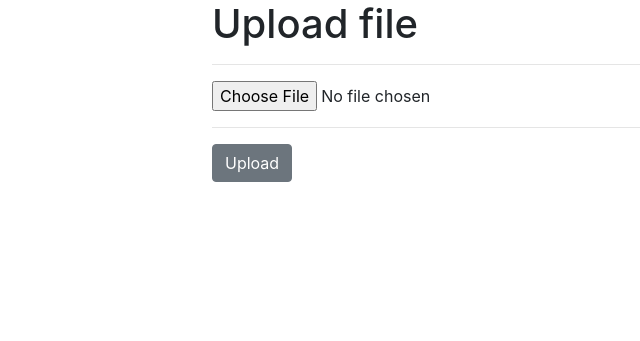
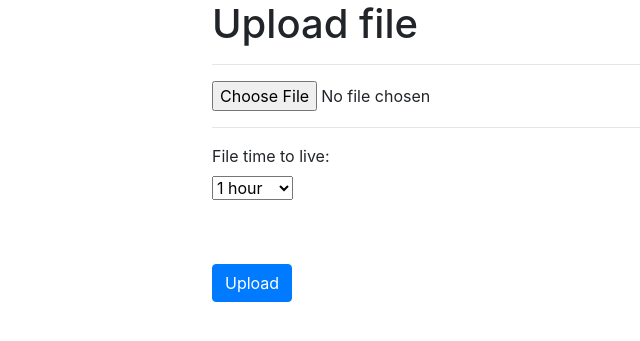
Before and after one commit to FedorYatsenko/nexua, a Django app: page /Site/upload/ in a window 1280 px wide. Shown: the part 62-403 px from the top of the page, without its empty margins (158-798 px from the left). Run offline with Django 3.2, Linux system fonts and the light colour scheme; the visitor is signed in with stand-in values (Sample User, id 1); some libraries are stand-ins or nearby versions.

Commit message:
adding ttl (upload file)

```diff
--- a/Site/models.py
+++ b/Site/models.py
@@ -51,7 +51,7 @@ class File(models.Model):
     file_itself = models.FileField()
 
     def __str__(self):
-        return 'id: %s  name: %s date: %s type: %s size: %s user: %s' % (self.id, self.file_name, self.upload_date, self.file_type, self.size, self.user.__str__())
+        return 'id: %s  name: %s date: %s type: %s size: %s user: %s ttl: %s' % (self.id, self.file_name, self.upload_date, self.file_type, self.size, self.user.__str__(), self.time_to_live)
 
     def get_absolute_url(self):
         return reverse('file-detail', args=[str(self.id)])
--- a/Site/templates/userpage/upload.html
+++ b/Site/templates/userpage/upload.html
@@ -22,8 +22,24 @@
 
                  <hr>
 
+                <label>File time to live: </label>
+
+                {% csrf_token %}
+                 <div class="form-group">
+                     <select name="ttl">
+                         <option value="hour">1 hour</option>
+                         <option value="day">1 day</option>
+                         <option value="week">1 week</option>
+                         <option value="month">1 month</option>
+                         <option value="year">1 year</option>
+                     </select>
+                 </div>
+
+                <br />
+                <br />
+
                 <div>
-                    <button type="submit" class="btn btn-secondary">Upload</button>
+                    <button type="submit" class="btn btn-primary">Upload</button>
                 </div>
             </form>
         </div>
--- a/Site/views.py
+++ b/Site/views.py
@@ -148,6 +148,27 @@ def upload(request):
         uploaded_file.save()
 
         file_url = uploaded_file.get_absolute_url()
+
+        selected_ttl = request.POST.get('ttl')
+        delete_date = timezone.now()
+
+        if (selected_ttl == "hour"):
+            delete_date += datetime.timedelta(hours=1)
+
+        if (selected_ttl == "day"):
+            delete_date += datetime.timedelta(days=1)
+
+        if (selected_ttl == "week"):
+            delete_date += datetime.timedelta(weeks=1)
+
+        if (selected_ttl == "month"):
+            delete_date += datetime.timedelta(days=30)
+
+        if (selected_ttl == "year"):
+            delete_date += datetime.timedelta(days=365)
+
+        uploaded_file.time_to_live = delete_date
+
         return render(
             request,
             'userpage/upload.html',
```
